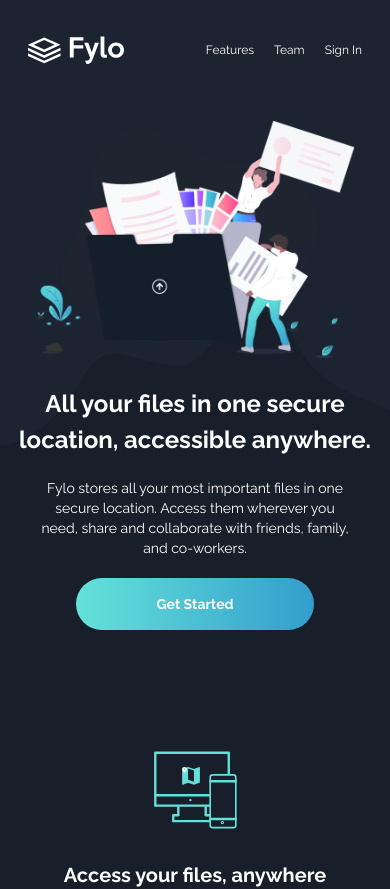
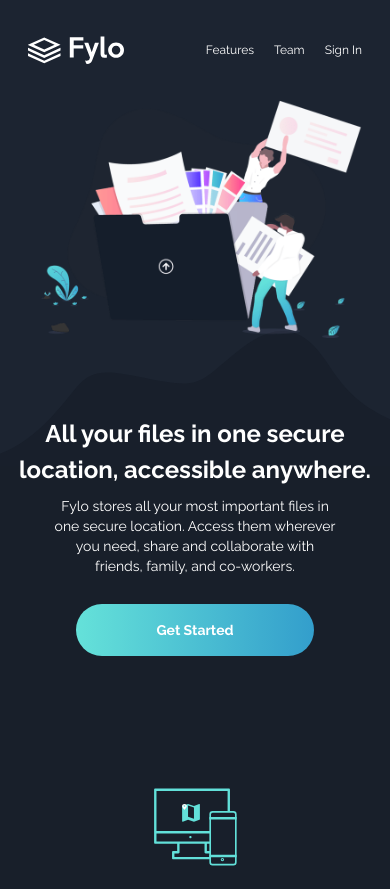
Before and after one commit to Realitales/fylo-web, a React (Vite) app: page / in a window 390 px wide. Shown: the top 889 px of the page. Built offline with nearby package versions, Linux system fonts and the light colour scheme.

Commit message:
made the mobile version responsive

```diff
--- /dev/null
+++ b/src/components/BackgroundWave.tsx
@@ -0,0 +1,18 @@
+import React from "react";
+
+import bgcurvemobile from "/assets/bg-curvy-desktop.svg";
+
+export const BackgroundWave = () => {
+  return (
+    <div
+      className="absolute  h-[33em] bg-center top-5 pt-64  w-screen -z-10 bg-no-repeat "
+      style={{
+        backgroundImage: `url(${bgcurvemobile})`,
+        backgroundSize: "115%",
+        backgroundPosition: "50% 80%",
+      }}
+    />
+  );
+};
+
+export default BackgroundWave;
--- a/src/components/Navbar.tsx
+++ b/src/components/Navbar.tsx
@@ -7,9 +7,9 @@ export const Navbar = () => {
       <img
         src={logo}
         alt="fylo-logo"
-        className="w-24 tablet:w-36 laptop:w-40 desktop:w-44"
+        className="w-24 tablet:w-28 laptop:w-28 desktop:w-32"
       />
-      <ul className="flex gap-5 text-xs tablet:text-lg laptop:text-base laptop:gap-16 ">
+      <ul className="flex gap-5 text-xs tablet:text-sm laptop:text-sm laptop:gap-16 ">
         {routes.map((route) => {
           return (
             <li key={route.path} className="cursor-pointer">
--- a/src/pages/Landing.tsx
+++ b/src/pages/Landing.tsx
@@ -3,49 +3,48 @@ import { motion } from "framer-motion";
 //components
 import Navbar from "@/components/Navbar";
 import Button from "@/components/Button";
+import BackgroundWave from "@/components/BackgroundWave";
 
 //images
 import illustration1 from "/assets/illustration-intro.png";
-import bgcurvemobile from "/assets/bg-curvy-mobile.svg";
 
 export const Landing = () => {
   return (
     <div>
       <Navbar />
-      <div className="text-center mt-5 flex flex-col h-full justify-evenly">
-        <div
-          className="bg-no-repeat bg-bottom flex flex-col gap-7"
-          style={{
-            backgroundImage: `url(${bgcurvemobile})`,
-            backgroundSize: "100%",
-          }}
-        >
+      <div className=" text-center flex flex-col  justify-">
+        <div className="self-center w-full  flex flex-col justify-center">
           <img
             src={illustration1}
             alt="illustration-1"
-            className="w-80 self-center z-20"
+            className="w-80 z-20 laptop:w-[37%] self-center relative translate-x-[2%]"
           />
+
+          <BackgroundWave />
+        </div>
+        <div className="flex flex-col items-center bg-dark-blue-2 mt-32 pt-[16%] ">
+          <div className="flex flex-col items-center gap-2 relative -top-28">
             <motion.h1
               initial={{ y: "-5em", opacity: 0 }}
               animate={{ y: 0, opacity: 1 }}
               transition={{ type: "spring", stiffness: 70 }}
-            className="font-raleway font-bold text-neutral-white text-[1.5rem] z-20  mx-4"
+              className="font-raleway font-bold text-neutral-white text-[1.5rem] z-20 mx-4 laptop:text-[2.4rem] laptop:w-[20em]"
             >
               All your files in one secure location, accessible anywhere.
             </motion.h1>
-        </div>
-        <div className="bg-dark-blue-2 pt-5 px-5 h-[17.1em]">
+
             <motion.p
               initial={{ y: "-5em", opacity: 0 }}
               animate={{ y: 0, opacity: 1 }}
               transition={{ type: "spring", stiffness: 70 }}
-            className="text-neutral-white font-raleway mx-4 w-100 text-sm"
+              className="text-neutral-white font-raleway mx-4 w-72 text-sm laptop:text-[1rem]  laptop:w-[30em] "
             >
               Fylo stores all your most important files in one secure location.
               Access them wherever you need, share and collaborate with friends,
               family, and co-workers.
             </motion.p>
-          <Button className="mt-5 px-20 py-4">Get Started</Button>
+            <Button className="mt-5 px-20 py-4 ">Get Started</Button>
+          </div>
         </div>
       </div>
     </div>
```
Lines whose indentation alone changed are shown as unchanged.
